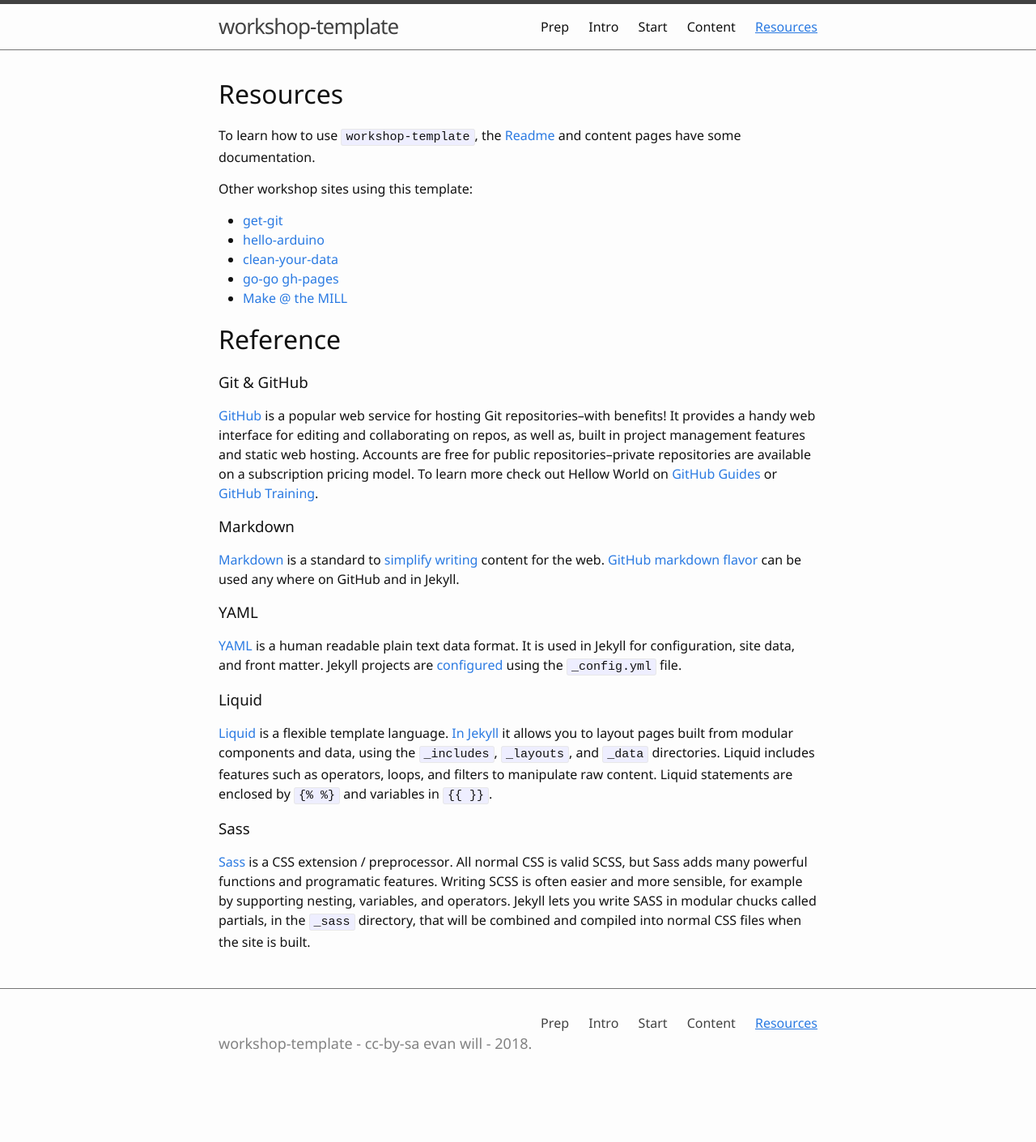
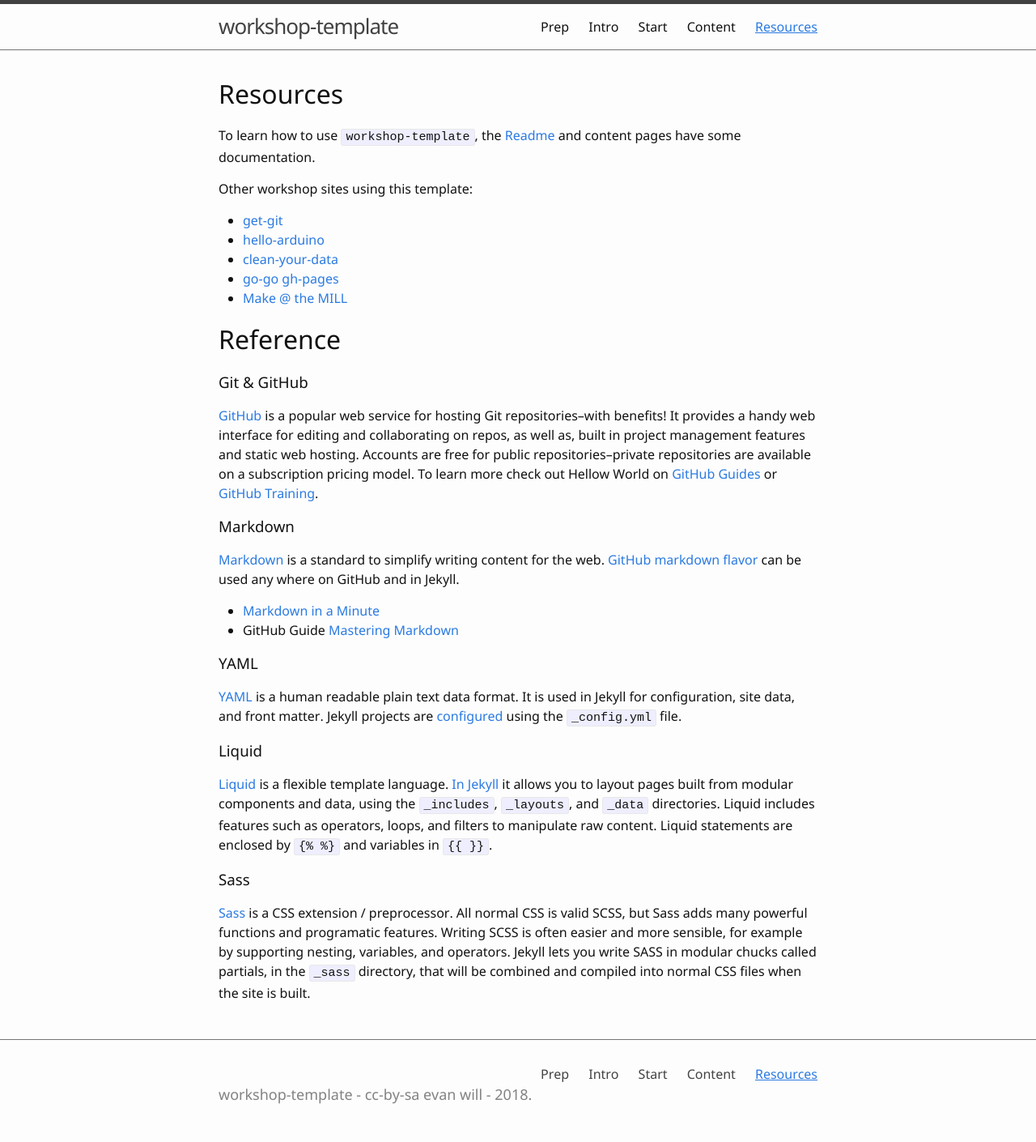
Before and after one commit to evanwill/workshop-template, a Jekyll site: the page built from 4-resources.md, in a window 1280 px wide. Shown: the whole page at 81% size. Built offline with Jekyll 4.4.1, drawn with Linux system fonts in a browser that asks for light colours; before the commit the page ends 1347 px from its top, so only the background shows below that.

Commit message:
update links

```diff
--- a/4-resources.md
+++ b/4-resources.md
@@ -26,8 +26,11 @@ To learn more check out Hellow World on [GitHub Guides](https://guides.github.co
 
 ### Markdown
 
-[Markdown](https://daringfireball.net/projects/markdown/) is a standard to [simplify writing](https://evanwill.github.io/_drafts/notes/writing-markdown.html) content for the web.
+[Markdown](https://daringfireball.net/projects/markdown/) is a standard to simplify writing content for the web.
 [GitHub markdown flavor](https://help.github.com/articles/basic-writing-and-formatting-syntax/) can be used any where on GitHub and in Jekyll.
+
+- [Markdown in a Minute](https://evanwill.github.io/_drafts/notes/markdown-minute.html)
+- GitHub Guide [Mastering Markdown](https://guides.github.com/features/mastering-markdown/)
 
 ### YAML
 
```
Also changed, not shown: README.md.
